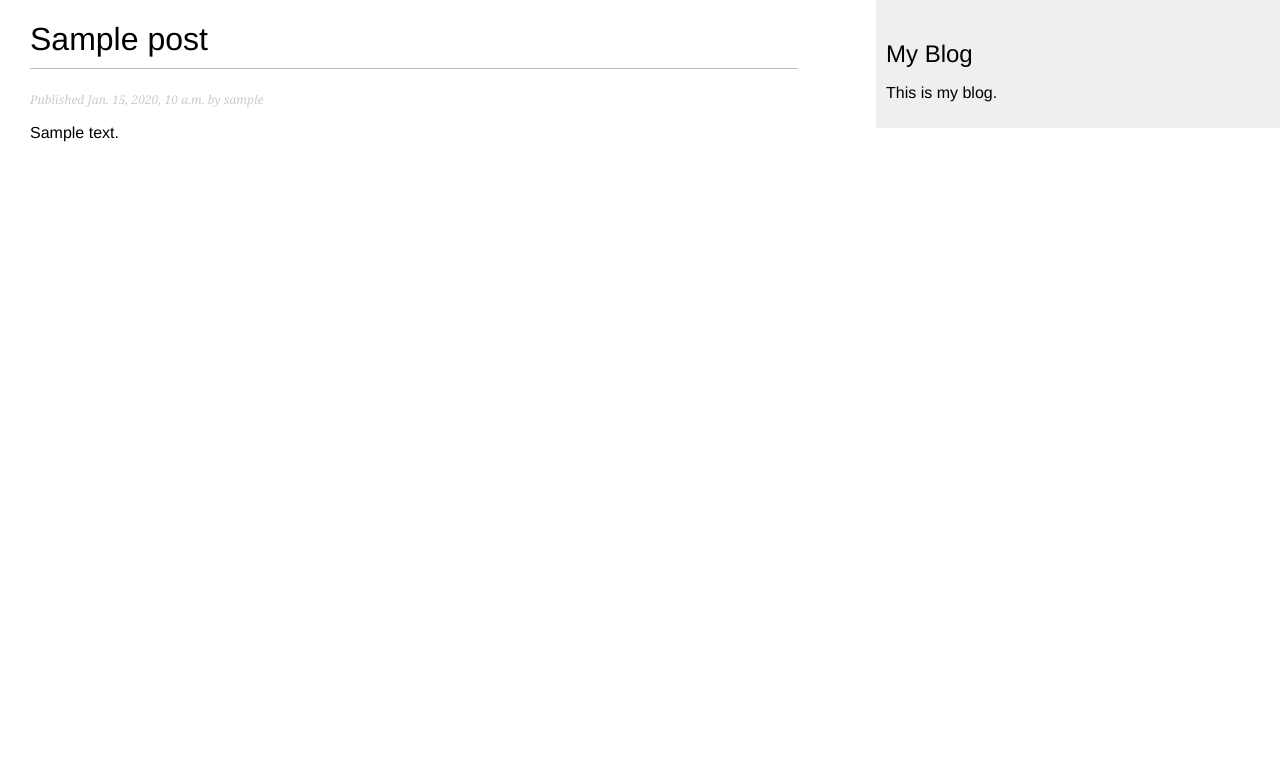
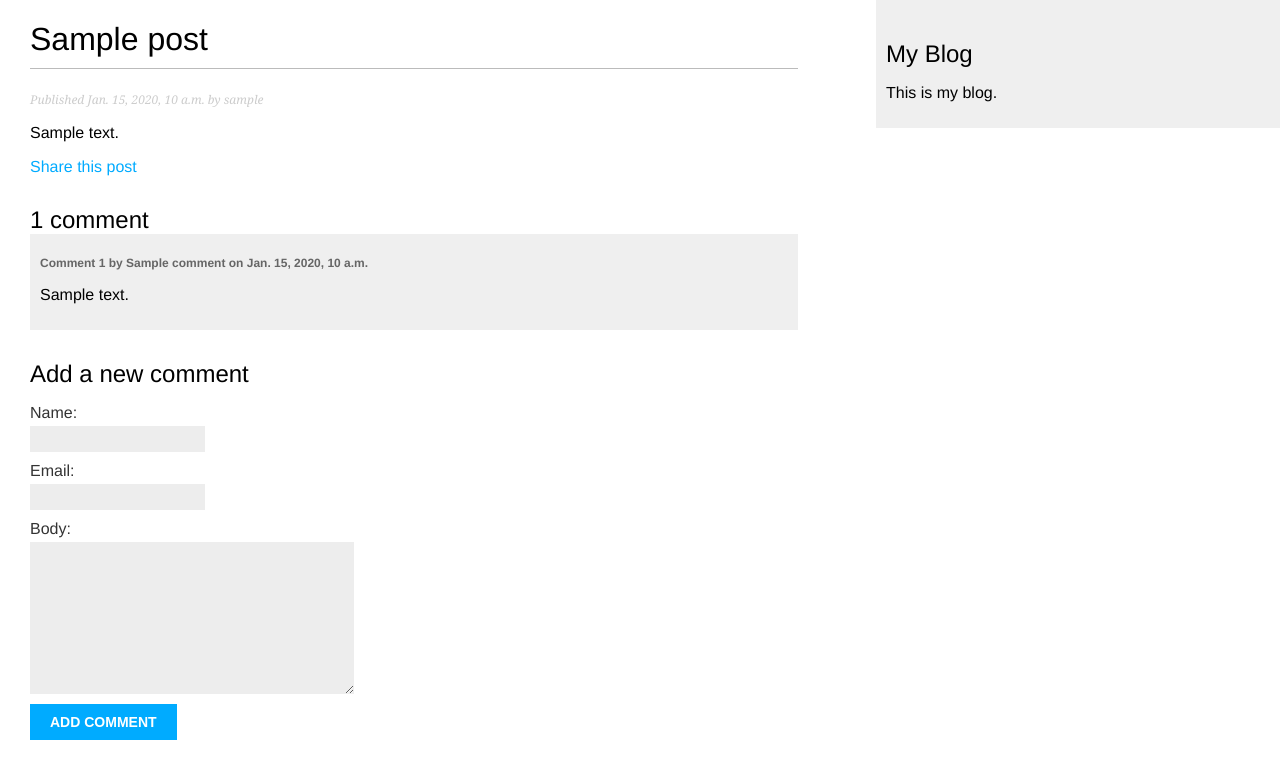
Before and after one commit to krishtimil/blogg, a Django app: a page that uses blogg/blog/templates/blog/post/detail.html in a window 1280 px wide. Shown: the top 779 px of the page. Run offline with Django 4.2, Linux system fonts and the light colour scheme; tables that the repository leaves empty hold one stand-in row (values such as "Sample post").

Commit message:
feat: Added Comment System

```diff
--- a/blogg/blog/forms.py
+++ b/blogg/blog/forms.py
@@ -1,7 +1,13 @@
 from django import forms
+from .models import Comment
 
 class EmailPostForm(forms.Form):
     name = forms.CharField(max_length=25)
     email = forms.EmailField()
     to = forms.EmailField()
     comments = forms.CharField(required=False, widget=forms.Textarea)
+
+class CommentForm(forms.ModelForm):
+    class Meta:
+        model = Comment
+        fields = ('name', 'email', 'body')
--- a/blogg/blog/models.py
+++ b/blogg/blog/models.py
@@ -40,3 +40,21 @@ class Post(models.Model):
                                                  self.publish.month,
                                                  self.publish.day,
                                                  self.slug])
+
+
+class Comment(models.Model):
+    post = models.ForeignKey(Post,
+                             on_delete= models.CASCADE,
+                             related_name='comments')
+    name = models.CharField(max_length=80)
+    email = models.EmailField()
+    body = models.TextField()
+    created = models.DateTimeField(auto_now_add=True)
+    updated = models.DateTimeField(auto_now=True)
+    active = models.BooleanField(default=True)
+
+    class Meta:
+        ordering= ['created']
+
+    def __str__(self):
+        return f'Comeent by {self.name} on {self.post}'
--- a/blogg/blog/templates/blog/post/detail.html
+++ b/blogg/blog/templates/blog/post/detail.html
@@ -8,4 +8,26 @@
         Published {{ post.publish }} by {{ post.author }}
     </p>
     {{ post.body|linebreaks }}
+    <p>
+        <a href = "{% url 'blog:post_share' post.id%}">
+            Share this post
+        </a>
+    </p>
+    {% with comments.count as total_comments %}
+        <h2>
+            {{ total_comments }} comment{{ total_comments|pluralize }}
+        </h2>
+    {% endwith %}
+    {% for comment in comments %}
+        <div class="comment">
+            <p class="info">
+                Comment {{ forloop.counter }} by {{ comment.name }}
+                on {{ comment.created }}
+            </p>
+            {{ comment.body|linebreaks }}
+        </div>
+    {% empty %}
+        <p>There are no comments yet.</p>
+    {% endfor %}
+    {% include "blog/post/includes/comment_form.html" %}
 {% endblock content %}
--- /dev/null
+++ b/blogg/blog/templates/blog/post/includes/comment_form.html
@@ -0,0 +1,6 @@
+<h2>Add a new comment</h2>
+<form action="{% url "blog:post_comment" post.id %}" method="post">
+    {{ form.as_p }}
+    {% csrf_token %}
+    <p><input type="submit" value="Add comment"></p>
+</form>
--- a/blogg/blog/urls.py
+++ b/blogg/blog/urls.py
@@ -7,4 +7,6 @@ urlpatterns = [
     #path('', views.post_list, name= 'post_list'),
     path('', views.PostListView.as_view(), name= 'post_list'),
     path('<int:year>/<int:month>/<int:day>/<slug:post>/', views.post_detail, name='post_detail'),
+    path('<int:post_id>/share/', views.post_share, name='post_share'),
+    path('<int:post_id>/comment/', views.post_comment, name='post_comment')
 ]
--- a/blogg/blog/views.py
+++ b/blogg/blog/views.py
@@ -1,9 +1,12 @@
 from django.shortcuts import render, get_object_or_404
-from django.core.paginator import Paginator, EmptyPage, PageNotAnInteger
+#from django.core.paginator import Paginator, EmptyPage, PageNotAnInteger
 from django.views.generic import ListView
+from django.core.mail import send_mail
+from django.views.decorators.http import require_POST
 #from django.http import Http404
 
-from .models import Post
+from .forms import EmailPostForm, CommentForm
+from .models import Post, Comment
 # Create your views here.
 
 # def post_list(request):
@@ -35,5 +38,38 @@ def post_detail(request, year, month, day, post):
     #     post = Post.published.get(id=id)
     # except Post.DoesNotExist:
     #     raise Http404("No Post Found.")
+    comments = post.comments.filter(active = True)
+    form = CommentForm()
+    return render(request, 'blog/post/detail.html', {'post': post,
+                                                     'comments': comments,
+                                                     'form': form})
 
-    return render(request, 'blog/post/detail.html', {'post': post})
+def post_share(request, post_id):
+    post = get_object_or_404(Post, id=post_id, status=Post.Status.PUBLISHED)
+    sent = False
+    if request.method == 'POST':
+        form = EmailPostForm(request.POST)
+        if form.is_valid():
+            cd = form.cleaned_data
+            post_url = request.build_absolute_uri(post.get_absolute_url())
+            subject = f"{cd['name']} recommends you read " \
+                f"{post.title}"
+            message = f"Read {post.title} at {post_url}\n\n" \
+                f"{cd['name']}\'s comments: {cd['comments']}"
+            send_mail(subject, message, 'rameshthapa2001@outlook.com', [cd['to']])
+            sent = True
+            # send email
+    else:
+        form = EmailPostForm()
+    return render(request, 'blog/post/share.html', {'post': post, 'form': form, 'sent': sent})
+
+@require_POST
+def post_comment(request, post_id):
+    post = get_object_or_404(Post, id=post_id, status=Post.Status.PUBLISHED)
+    form = CommentForm(request.POST)
+    comment = None
+    if form.is_valid():
+        comment = form.save(commit=False)
+        comment.post = post
+        comment.save()
+    return render(request, 'blog/post/comment.html', {'post': post, 'form': form, 'comment': comment})
```
Also changed, not shown: blogg/blog/admin.py (+7 -1 lines), blogg/blog/templates/blog/post/comment.html (added, +12 -0 lines), blogg/blog/templates/blog/post/share.html (added, +18 -0 lines), blogg/blogg/settings.py (+7 -0 lines), blogg/blog/migrations/0003_comment.py (added).
